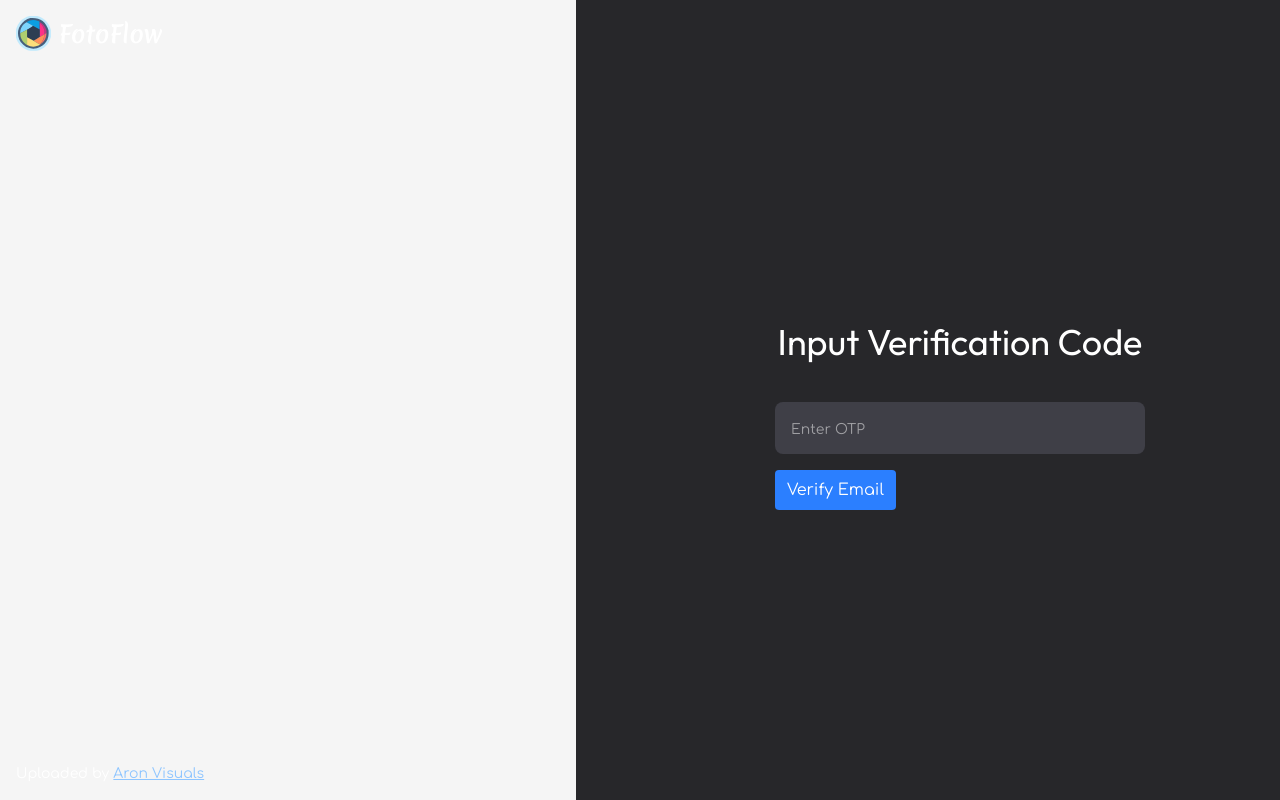
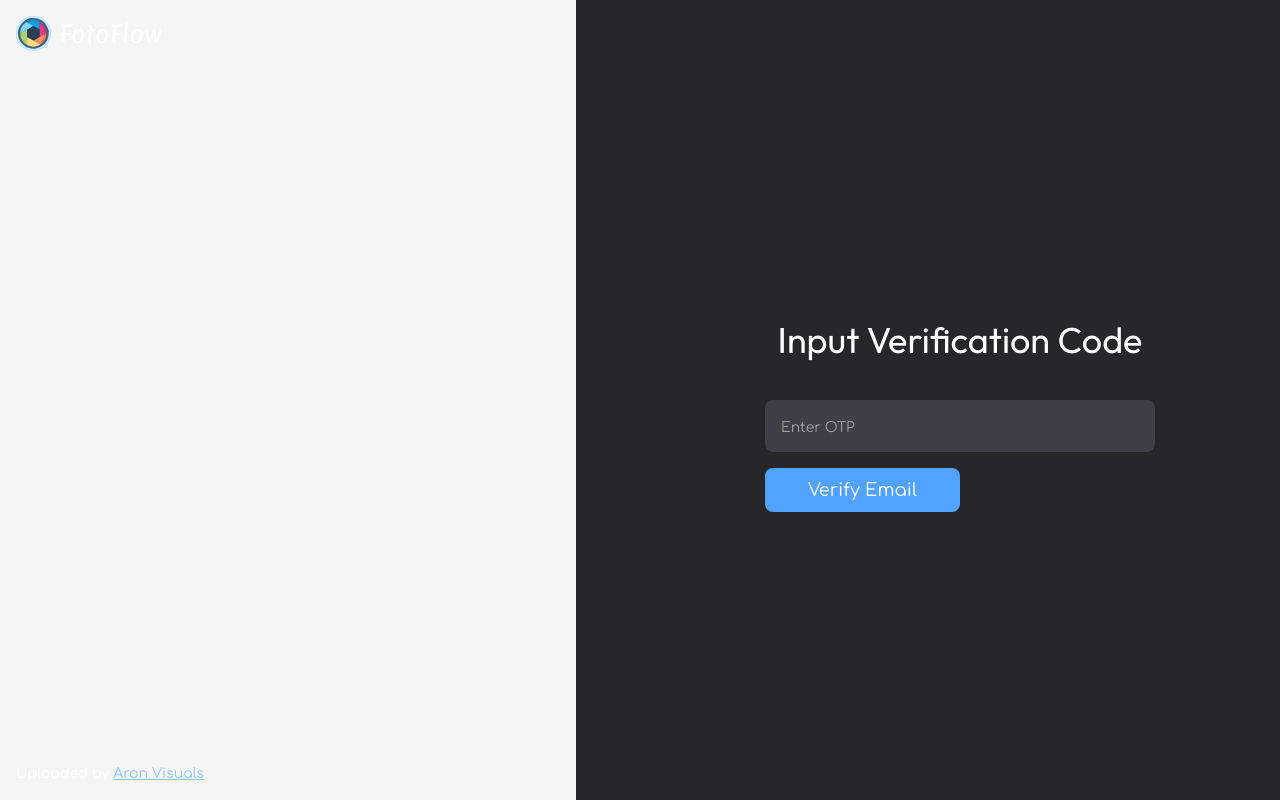
Before and after one commit to Itx-Tawhid/FotoFlow, a Next.js app: page /verify-email in a window 1280 px wide. Built offline with nearby package versions, Linux system fonts and the light colour scheme.

Commit message:
feat: standardize button styles across authentication forms with new btn-forms class

```diff
--- a/src/app/(auth)/forgot/page.tsx
+++ b/src/app/(auth)/forgot/page.tsx
@@ -5,9 +5,7 @@ const Forgot = () => {
   return (
     <form action="">
       <Input type="email" placeholder="Email" />
-      <button className="mt-4 bg-blue-500 text-white px-4 py-2 rounded">
-        Send Reset Link
-      </button>
+      <button className="btn-forms mt-4 w-1/2">Send Reset Link</button>
     </form>
   );
 };
--- a/src/app/(auth)/login/page.tsx
+++ b/src/app/(auth)/login/page.tsx
@@ -34,9 +34,7 @@ const Login = () => {
       >
         Forgot Password?
       </Link>
-      <button className="bg-blue-400 lg:text-lg md:text-sm text-[0.88rem] hover:bg-blue-500 ease-in transition-all text-white w-full py-2 lg:px-4 px-2 rounded-md">
-        Login
-      </button>
+      <button className="btn-forms">Login</button>
     </form>
   );
 };
--- a/src/app/(auth)/register/page.tsx
+++ b/src/app/(auth)/register/page.tsx
@@ -37,9 +37,7 @@ const Register = () => {
           onClick={handleToggle}
         />
       </div>
-      <button className="bg-blue-400 text-lg hover:bg-blue-500 ease-in transition-all text-white w-full py-2 px-4 rounded-md">
-        Register
-      </button>
+      <button className="btn-forms w-full">Register</button>
     </form>
   );
 };
--- a/src/app/(auth)/verify-email/page.tsx
+++ b/src/app/(auth)/verify-email/page.tsx
@@ -6,10 +6,7 @@ const VarifyEmail = () => {
     <>
       <form action="">
         <Input type="text" placeholder="Enter OTP" />
-        <button
-          type="submit"
-          className="mt-4 bg-blue-500 text-white px-3 py-2 rounded"
-        >
+        <button type="submit" className="btn-forms w-1/2 mt-4">
           Verify Email
         </button>
       </form>
--- a/src/app/globals.css
+++ b/src/app/globals.css
@@ -152,4 +152,7 @@
   .fx-col {
     @apply flex flex-col;
   }
+  .btn-forms {
+    @apply bg-blue-400 lg:text-lg md:text-sm text-[0.88rem] hover:bg-blue-500 ease-in transition-all text-white py-2 lg:px-4 px-2 rounded-md;
+  }
 }
```
